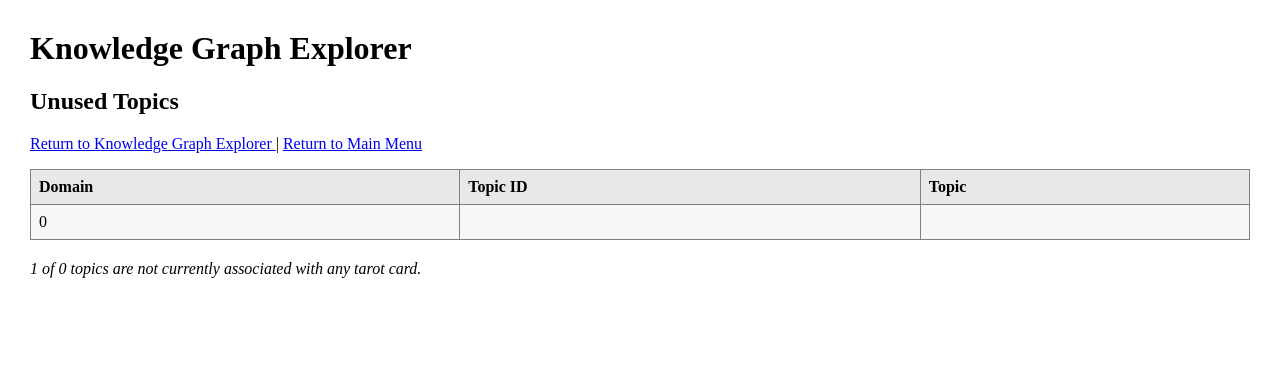
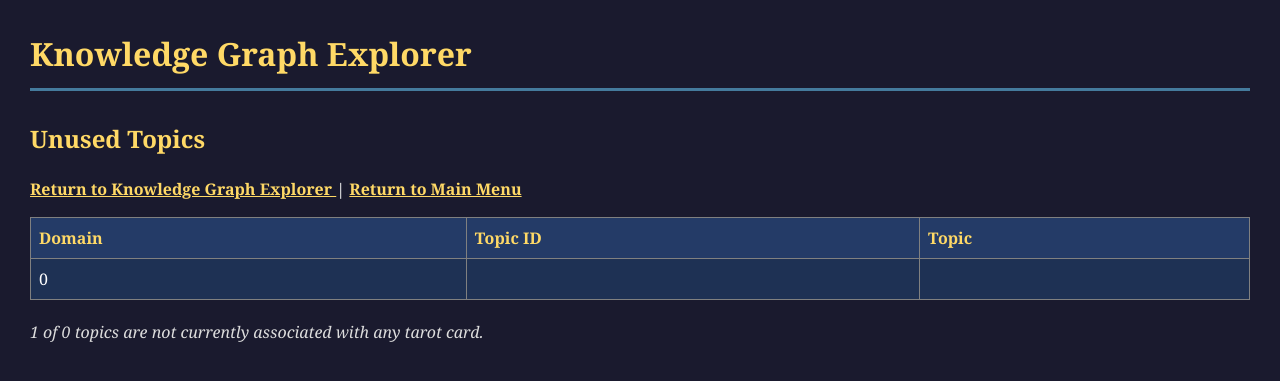
Before and after one commit to spiritbilll-boop/tarot-study-guide, a PHP site: page /knowledge_graph/unused_topics.php in a window 1280 px wide. Shown: the top 381 px of the page. Run offline with PHP 8.4, Linux system fonts and the light colour scheme; data that the repository does not hold is empty.

Commit message:
Apply Knowledge Graph styling to unused topics

```diff
--- a/knowledge_graph/unused_topics.php
+++ b/knowledge_graph/unused_topics.php
@@ -40,7 +40,9 @@
 
 <title>Knowledge Graph Explorer - Unused Topics</title>
 
-<link rel="stylesheet" href="../style.css">
+<link rel="stylesheet" href="../css/style.css">
+<link rel="stylesheet" href="../css/theme.css">
+<link rel="stylesheet" href="knowledge_graph.css">
 
 <style>
 
@@ -56,16 +58,6 @@
     border: 1px solid #808080;
     padding: 8px;
     text-align: left;
-}
-
-th
-{
-    background: #e8e8e8;
-}
-
-tr:nth-child(even)
-{
-    background: #f7f7f7;
 }
 
 .footer
@@ -126,11 +118,19 @@
 
 <tr>
 
-<td><?= htmlspecialchars($row['domain']) ?></td>
+<td>
+<?= htmlspecialchars($row['domain']) ?>
+</td>
 
-<td><?= $row['topic_id'] ?></td>
+<td>
+<?= $row['topic_id'] ?>
+</td>
 
-<td><?= htmlspecialchars($row['topic']) ?></td>
+<td>
+<a href="topic.php?id=<?= $row['topic_id'] ?>">
+<?= htmlspecialchars($row['topic']) ?>
+</a>
+</td>
 
 </tr>
 
```
